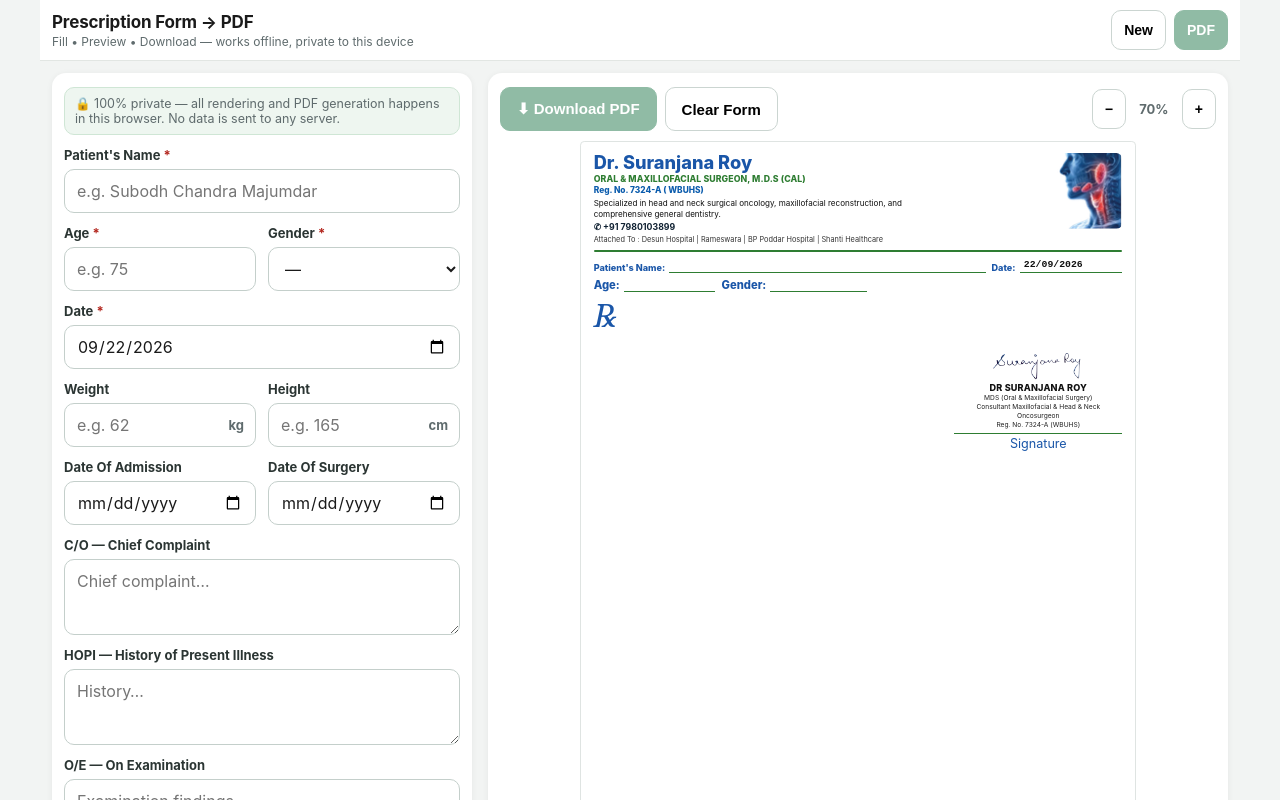
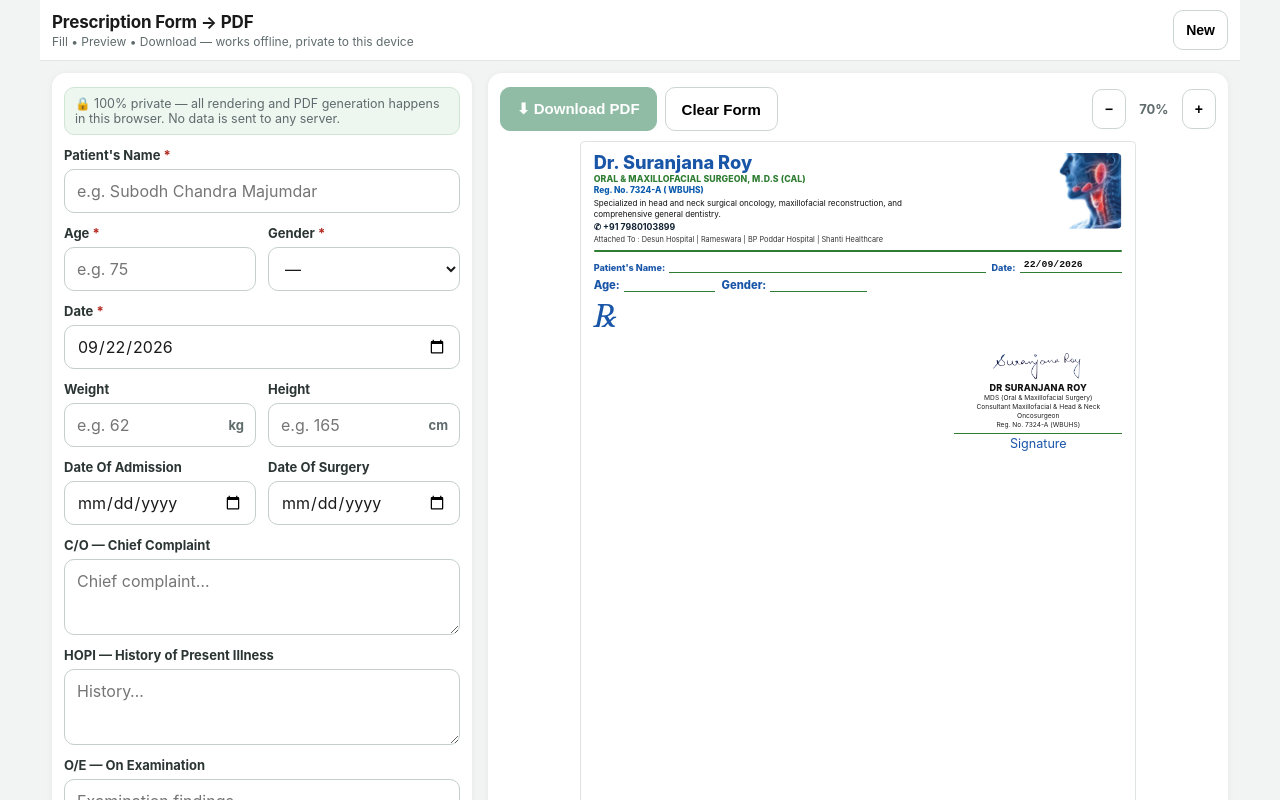
Before and after one commit to debayanseple/Dr.Prescription, a React (Vite) app: page / in a window 1280 px wide. Shown: the top 800 px of the page. Built offline with nearby package versions, Linux system fonts and the light colour scheme.

Commit message:
fix: content-aware PDF page breaks; remove duplicate header download button

```diff
--- a/src/App.jsx
+++ b/src/App.jsx
@@ -169,17 +169,47 @@ export default function App() {
         const h = imgH * s
         pdf.addImage(imgData, 'JPEG', (pageW - w) / 2, 0, w, h)
       } else {
-        // Genuinely long note: flow across pages, signature at the very end.
-        let heightLeft = imgH
-        pdf.addImage(imgData, 'JPEG', 0, 0, imgW, imgH)
-        heightLeft -= pageH
-        while (heightLeft > 0.5) {
-          // Shift the same tall image up so the next A4 window shows.
-          const position = -(imgH - heightLeft)
-          pdf.addPage('a4', 'portrait')
-          pdf.addImage(imgData, 'JPEG', 0, position, imgW, imgH)
-          heightLeft -= pageH
+        // Genuinely long note: flow across pages with content-aware breaks —
+        // never cut through text. Each page ends at a block boundary
+        // (between sections, or before the signature), leaving a clean
+        // margin at the page foot; the signature lands whole at the end.
+        const rect = node.getBoundingClientRect()
+        const k = canvas.width / rect.width // canvas px per css px
+        const nodeH = rect.height
+        const pageHcss = rect.width * (pageH / pageW) // one A4 page in css px
+        const edgeY = (el, top) => {
+          const r = el.getBoundingClientRect()
+          return (top ? r.top : r.bottom) - rect.top
         }
+        const cands = []
+        node.querySelectorAll('.tpl-sec').forEach((el) => cands.push(edgeY(el, false)))
+        const foot = node.querySelector('.tpl-footer')
+        if (foot) cands.push(edgeY(foot, true)) // keep signature whole
+        const slices = []
+        let start = 0
+        let guard = 0
+        while (start < nodeH - 1 && guard++ < 10) {
+          const boundary = start + pageHcss
+          if (boundary >= nodeH - 1) { slices.push([start, nodeH]); break }
+          let best = -1
+          for (const c of cands) {
+            if (c > start + 1 && c >= boundary - 350 && c <= boundary - 20 && c > best) best = c
+          }
+          const breakAt = best > start + 1 ? best : boundary // fallback: hard cut
+          slices.push([start, breakAt])
+          start = breakAt
+        }
+        const px2mm = pageW / canvas.width
+        slices.forEach(([a, b], i) => {
+          const y = Math.round(a * k)
+          const h = Math.max(1, Math.round((b - a) * k))
+          const pc = document.createElement('canvas')
+          pc.width = canvas.width
+          pc.height = h
+          pc.getContext('2d').drawImage(canvas, 0, y, canvas.width, h, 0, 0, canvas.width, h)
+          if (i > 0) pdf.addPage('a4', 'portrait')
+          pdf.addImage(pc.toDataURL('image/jpeg', 0.92), 'JPEG', 0, 0, pageW, h * px2mm)
+        })
       }
       pdf.save(fileName)
     } catch (err) {
@@ -221,15 +251,6 @@ export default function App() {
         <div className="header-actions">
           <button className="btn btn-ghost btn-small" onClick={handleClear} type="button">
             New
-          </button>
-          <button
-            className="btn btn-primary btn-small"
-            onClick={handleDownload}
-            disabled={!canDownload}
-            type="button"
-            title={!canDownload ? 'Enter patient name + age + gender + date first' : 'Download PDF'}
-          >
-            {busy ? 'Making PDF…' : 'PDF'}
           </button>
         </div>
       </header>
```
